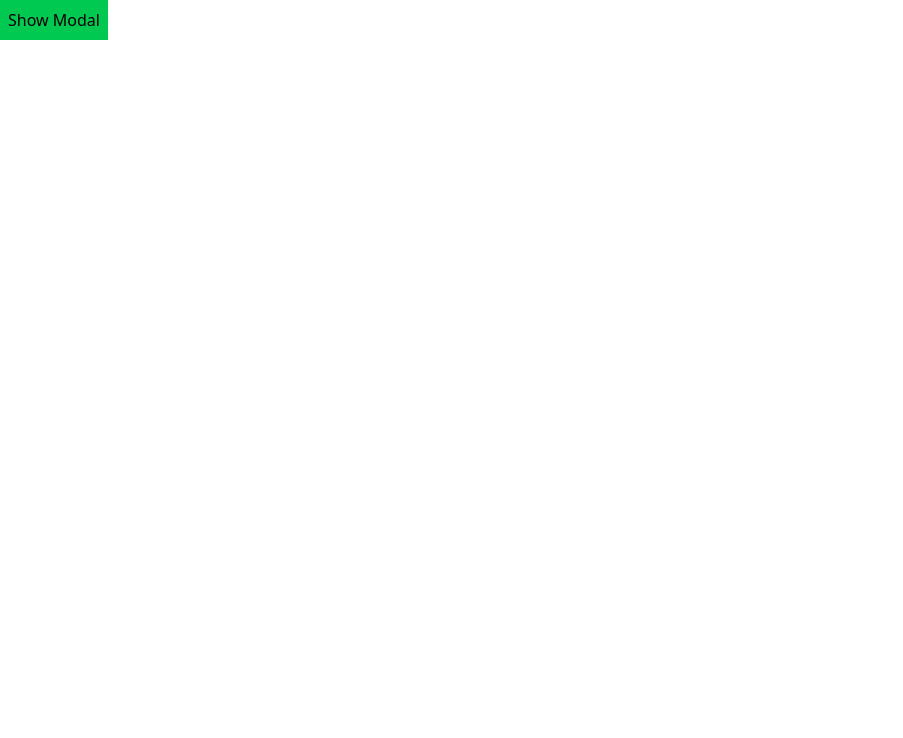
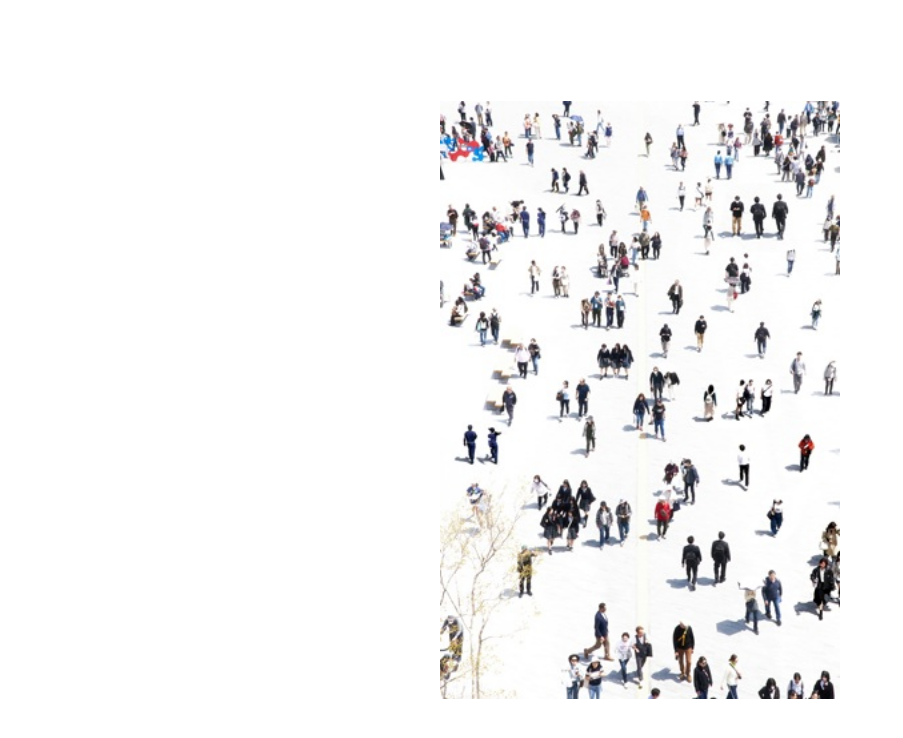
Before and after one commit to Mukesh20120/React-Machine-code, a React (Vite) app in the folder machineCode/: page / in a window 1280 px wide. Shown: the top 738 px of the page, without its empty margins (0-903 px from the left). Built offline with nearby package versions, Linux system fonts and the light colour scheme.

Commit message:
custom hook magnifier

```diff
--- a/machineCode/src/App.jsx
+++ b/machineCode/src/App.jsx
@@ -30,7 +30,7 @@ import MediaQueryComponent from "./hooks/UseMediaQuery/MediaQueryComponent";
 import GeolocationComponent from "./hooks/UseGeolocation/GeolocationComponent";
 import UseClickOutsideComponent from "./hooks/UseClickOutside/UseClickOutsideComponent";
 import ClickOutsideComponent from "./hooks/UseClickOutside/UseClickOutsideComponent";
-
+import Magnifier from "./pages/Magnifier";
 
 function App() {
   return (
@@ -63,7 +63,10 @@ function App() {
       {/* <SizeComponent/> */}
       {/* <MediaQueryComponent/> */}
       {/* <GeolocationComponent/> */}
-      <ClickOutsideComponent/>
+      {/* <ClickOutsideComponent/> */}
+      <div className=" flex justify-center items-center h-screen">
+        <Magnifier zoomMultiplier={10} lensDiameter={300} />
+      </div>
     </div>
   );
 }
--- /dev/null
+++ b/machineCode/src/pages/Magnifier.jsx
@@ -0,0 +1,68 @@
+import React, { useRef, useState } from "react";
+import smallImage from "../assets/small.jpg";
+import largeImage from "../assets/large.jpg";
+
+function Magnifier({zoomMultiplier=3,lensDiameter=100}) {
+  const imageRef = useRef();
+  const [mousePosition, setMousePosition] = useState({ x: 0, y: 0 });
+  const [isLensVisible, setIsLensVisible] = useState(false);
+
+  /**
+   * Handles mouse movement inside the image area
+   * Calculates mouse position relative to the image
+   * Clamps values so the lens doesn't go outside
+   */
+  const handleMouseMove = (event) => {
+    if (!imageRef.current) return;
+
+    const rect = imageRef.current.getBoundingClientRect();
+    let x = event.clientX - rect.left;
+    let y = event.clientY - rect.top;
+
+    // Keep the lens inside the image boundaries
+    x = Math.max(0, Math.min(x, rect.width));
+    y = Math.max(0, Math.min(y, rect.height));
+
+    setMousePosition({ x, y });
+  };
+
+  return (
+    <div
+      style={{ position: "relative", display: "inline-block" }}
+      onMouseEnter={() => setIsLensVisible(true)}
+      onMouseLeave={() => setIsLensVisible(false)}
+      onMouseMove={handleMouseMove}
+    >
+      {/* Small image */}
+      <img
+        ref={imageRef}
+        src={smallImage}
+        alt="Product Preview"
+        style={{ width: "400px" }}
+      />
+
+      {/* Magnifier lens */}
+      {isLensVisible && imageRef.current && (
+        <div
+          style={{
+            position: "absolute",
+            top: mousePosition.y - lensDiameter / 2,
+            left: mousePosition.x - lensDiameter / 2,
+            width: lensDiameter,
+            height: lensDiameter,
+            borderRadius: "50%",
+            border: "2px solid black",
+            backgroundImage: `url(${largeImage})`,
+            backgroundRepeat: "no-repeat",
+            backgroundSize: `${imageRef.current.clientWidth * zoomMultiplier}px ${imageRef.current.clientHeight * zoomMultiplier}px`,
+            backgroundPosition: `-${mousePosition.x * zoomMultiplier - lensDiameter / 2}px -${mousePosition.y * zoomMultiplier - lensDiameter / 2}px`,
+            pointerEvents: "none",
+            zIndex: 10
+          }}
+        />
+      )}
+    </div>
+  );
+}
+
+export default Magnifier;
```
Also changed, not shown: machineCode/src/assets/small.jpg (added), 1 other file (tests, documents, lock files or other folders).
